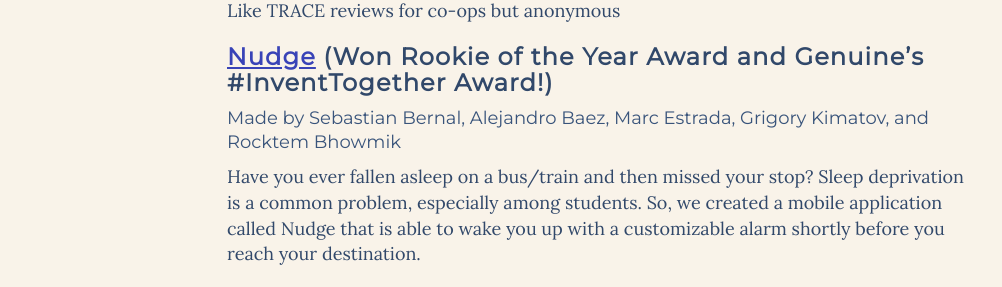
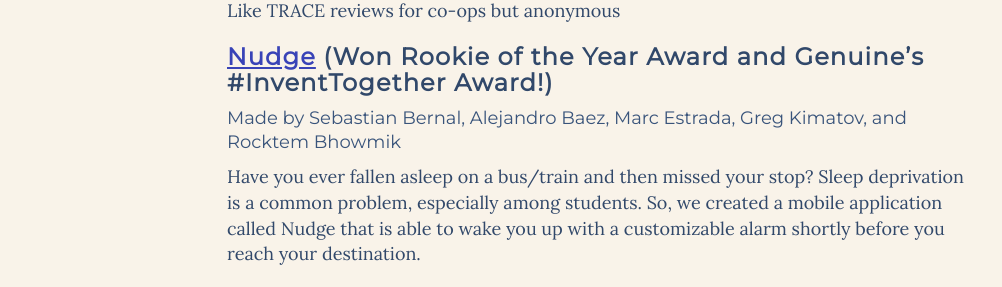
Before and after one commit to HackBeanpot/Projects, a Jekyll site: the page built from 2018-projects.md, in a window 1280 px wide and 900 px high. Shown: the part 359-646 px from the top of the window, without its empty margins (38-1040 px from the left). Built offline with Jekyll 4.4.1, drawn with Linux system fonts in a browser that asks for light colours.

Commit message:
Update name for Nudge

```diff
--- a/2018-projects.md
+++ b/2018-projects.md
@@ -17,7 +17,7 @@
 
 ### [Nudge](https://github.com/sbernal2018/HackBeanPot2018) (Won Rookie of the Year Award and Genuine's #InventTogether Award!) ###
 
-#### Made by Sebastian Bernal, Alejandro Baez, Marc Estrada, Grigory Kimatov, and Rocktem Bhowmik ####
+#### Made by Sebastian Bernal, Alejandro Baez, Marc Estrada, Greg Kimatov, and Rocktem Bhowmik ####
 
 Have you ever fallen asleep on a bus/train and then missed your stop? Sleep deprivation is a common problem, especially among students. So, we created a mobile application called Nudge that is able to wake you up with a customizable alarm shortly before you reach your destination.
 
```
